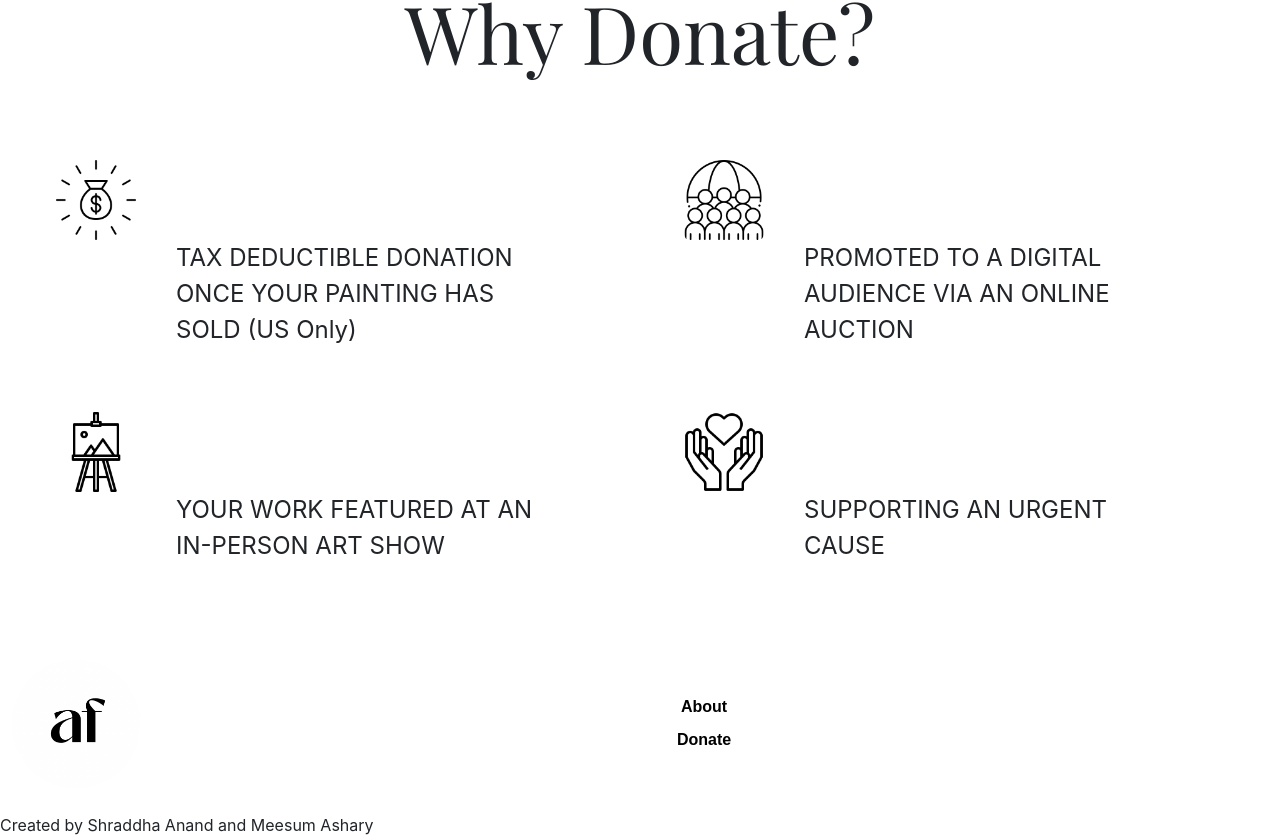
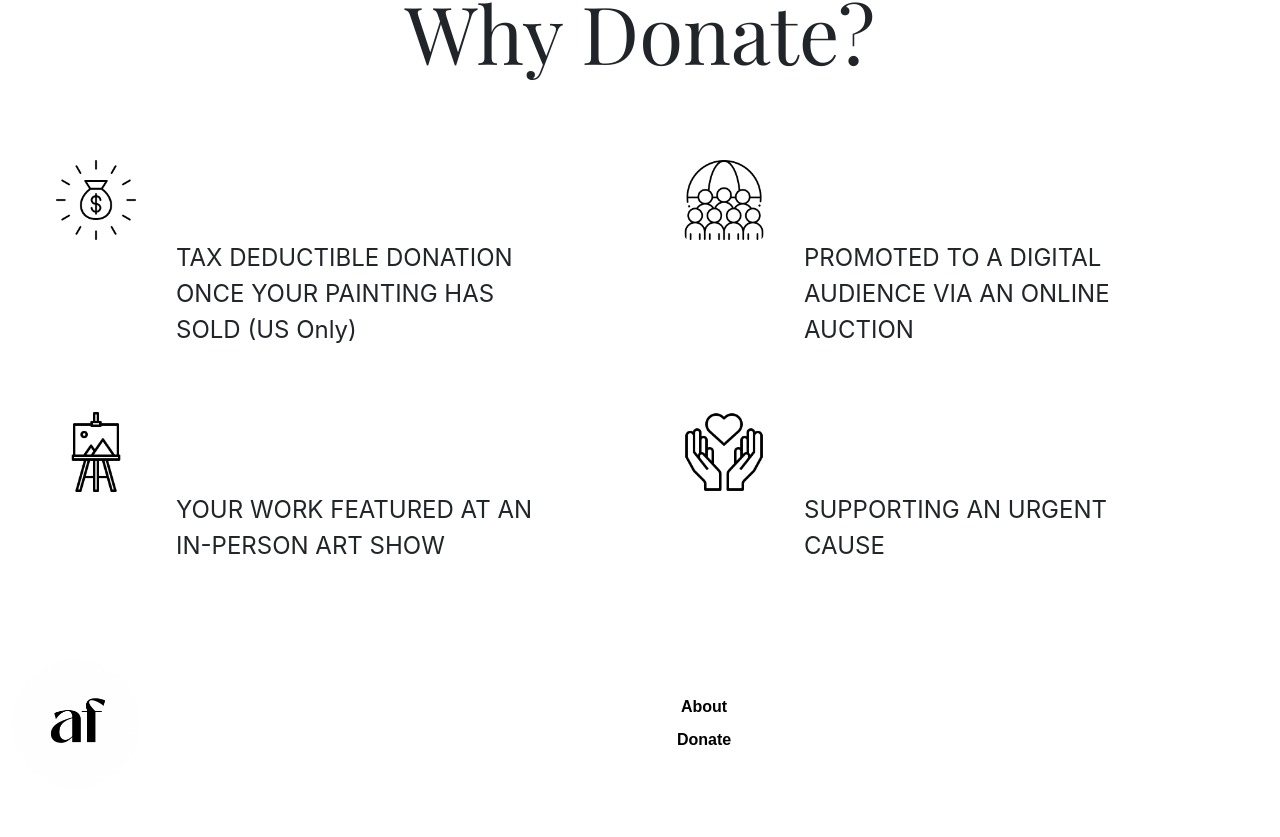
Before and after one commit to Ashary-Akhuwat-Foundation/aaf-frontend-repo, a React (Create React App) app: page /artist-landing-page in a window 1280 px wide. Shown: the part 1026-1863 px from the top of the page. After the commit the page ends 1839 px from the top, so only its background shows below. Built offline with nearby package versions, Linux system fonts and the light colour scheme.

Commit message:
remove names from footer

```diff
--- a/src/Components/Footer.js
+++ b/src/Components/Footer.js
@@ -58,9 +58,9 @@ function Footer(props) {
 					</a> */}
 				</div>
 			</div>
-			<div className='text-sm-right p-0 created-by'>
+			{/* <div className='text-sm-right p-0 created-by'>
 				Created by Shraddha Anand and Meesum Ashary
-			</div>
+			</div> */}
 		</footer>
 	);
 }
```
